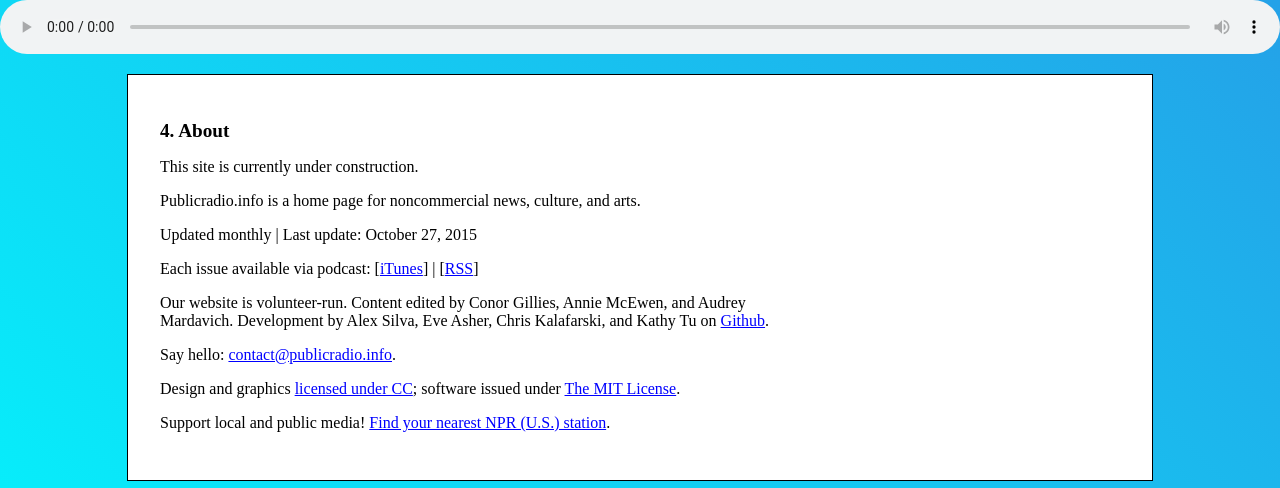
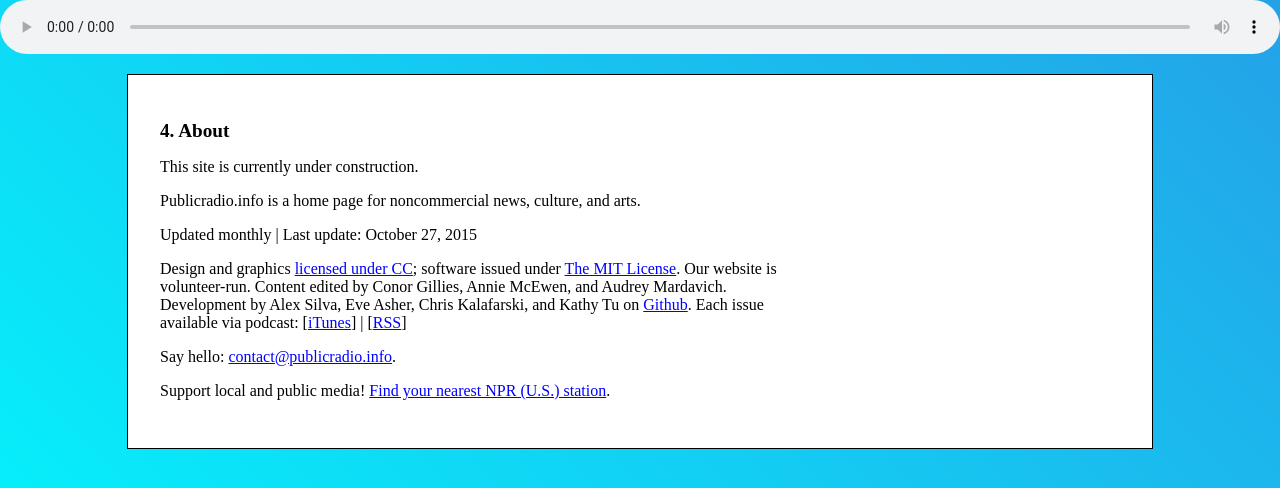
Before and after one commit to radioopensource/dotinfo, a Jekyll site: the page built from index.html, in a window 1280 px wide and 900 px high, scrolled down 2115 px, cut to the strip 0-488 px from the top of the window. Built offline with Jekyll 4.4.1, drawn with Linux system fonts in a browser that asks for light colours; nearby versions of some CDN libraries.

Commit message:
Update content.html
fewer p tags

```diff
--- a/_includes/content.html
+++ b/_includes/content.html
@@ -71,22 +71,18 @@
 
     <p>Publicradio.info is a home page for noncommercial news, culture, and arts.</p>
     <p>Updated monthly |  Last update: October 27, 2015</p>
-    <p>Each issue available via podcast:
-      [<a href="http://itunes.apple.com/us/podcast/playlist/id1055233656?mt=2" target="_blank">iTunes</a>] |
-      [<a href="http://www.publicradio.info/feed.xml" target="_blank">RSS</a>]</p>
-
-    <p>
-      Our website is volunteer-run. Content edited by Conor Gillies, Annie McEwen, and Audrey Mardavich.
-      Development by Alex Silva, Eve Asher, Chris Kalafarski, and Kathy Tu on
-      <a href="https://github.com/radioopensource/dotinfo" target="_blank">Github</a>.
-    </p>
-
-    <p>Say hello: <a href="mailto:contact@publicradio.info">contact@publicradio.info</a>.</p>
 
     <p>
       Design and graphics <a href="http://creativecommons.org/licenses/by-sa/4.0/" target="_blank">licensed under CC</a>;
       software issued under <a href="http://github.com/radioopensource/dotinfo/blob/gh-pages/license.md" target="_blank">The MIT License</a>.
+      Our website is volunteer-run. Content edited by Conor Gillies, Annie McEwen, and Audrey Mardavich.
+      Development by Alex Silva, Eve Asher, Chris Kalafarski, and Kathy Tu on
+      <a href="https://github.com/radioopensource/dotinfo" target="_blank">Github</a>. Each issue available via podcast:
+      [<a href="http://itunes.apple.com/us/podcast/playlist/id1055233656?mt=2" target="_blank">iTunes</a>] |
+      [<a href="http://www.publicradio.info/feed.xml" target="_blank">RSS</a>]
     </p>
+
+    <p>Say hello: <a href="mailto:contact@publicradio.info">contact@publicradio.info</a>.</p>
 
     <p>
       Support local and public media! <a href="http://www.npr.org/stations/" target="_blank">Find your nearest NPR (U.S.) station</a>.
```
